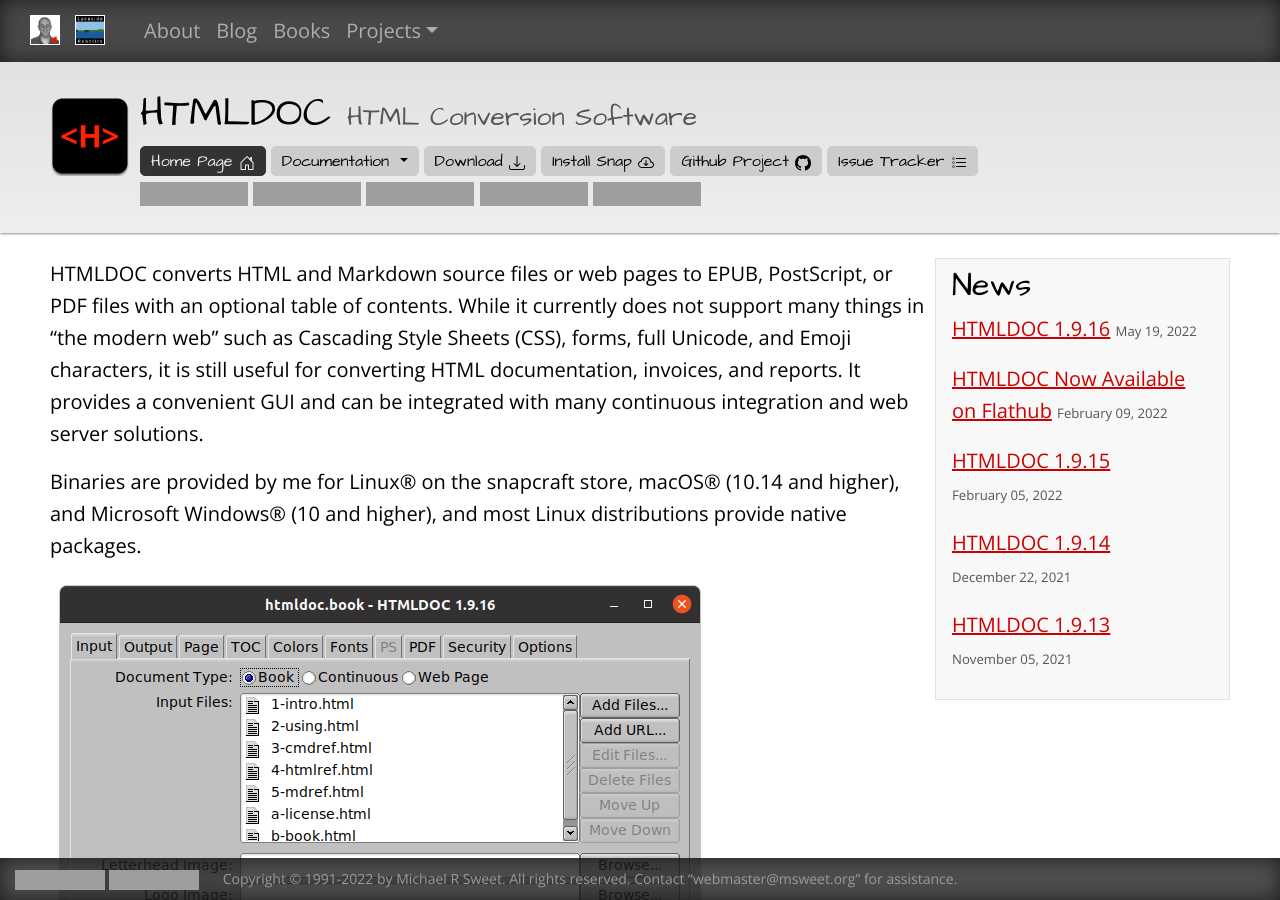
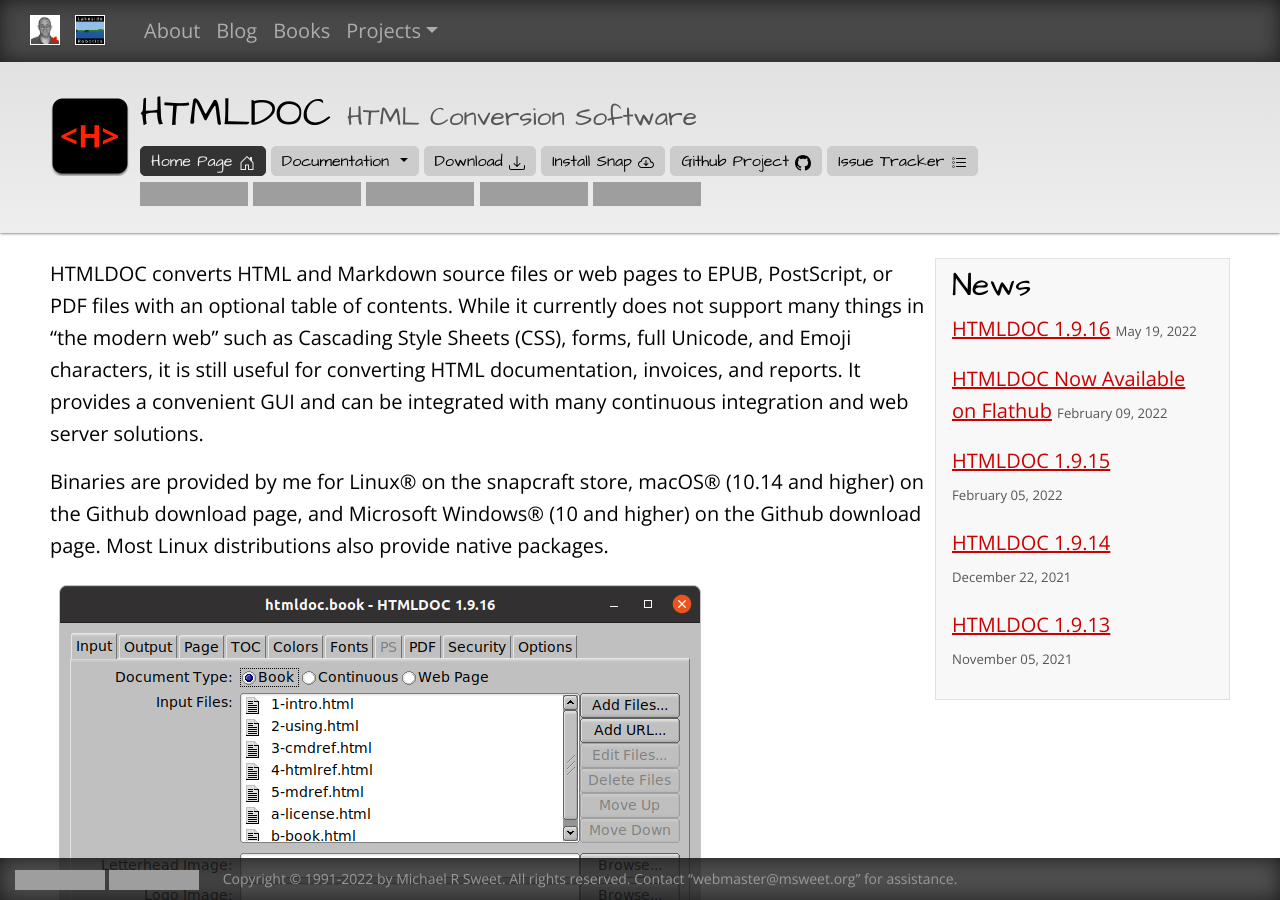
Before and after one commit to michaelrsweet/michaelrsweet.github.com, a Jekyll site: the page built from htmldoc/index.md, in a window 1280 px wide and 900 px high, cut to the strip 0-900 px from the top of the window. Built offline with Jekyll 4.4.1, drawn with Linux system fonts in a browser that asks for light colours; grey boxes are pictures that could not be loaded.

Commit message:
Clarify when binaries are provided.

```diff
--- a/htmldoc/index.md
+++ b/htmldoc/index.md
@@ -18,7 +18,7 @@
 
 HTMLDOC converts HTML and Markdown source files or web pages to EPUB, PostScript, or PDF files with an optional table of contents. While it currently does not support many things in "the modern web" such as Cascading Style Sheets (CSS), forms, full Unicode, and Emoji characters, it is still useful for converting HTML documentation, invoices, and reports. It provides a convenient GUI and can be integrated with many continuous integration and web server solutions.
 
-Binaries are provided by me for Linux® on the snapcraft store, macOS® (10.14 and higher), and Microsoft Windows® (10 and higher), and most Linux distributions provide native packages.
+Binaries are provided by me for Linux® on the snapcraft store, macOS® (10.14 and higher) on the Github download page, and Microsoft Windows® (10 and higher) on the Github download page. Most Linux distributions also provide native packages.
 
 ![HTMLDOC Screenshot](htmldoc-ubuntu.png)
 
```
Also changed, not shown: rasterview/index.md (+2 -0 lines).
